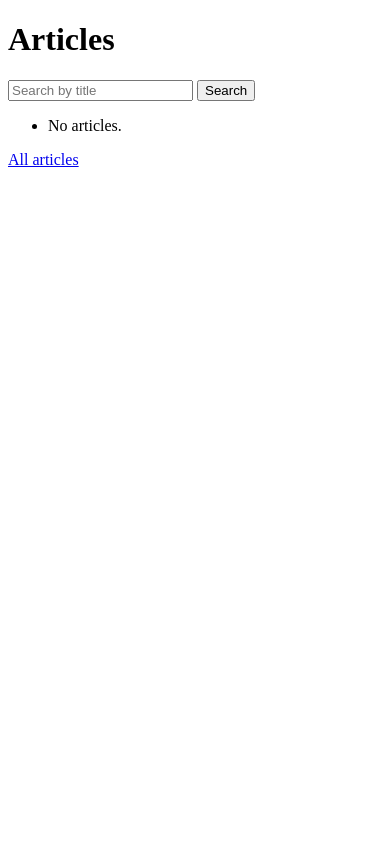
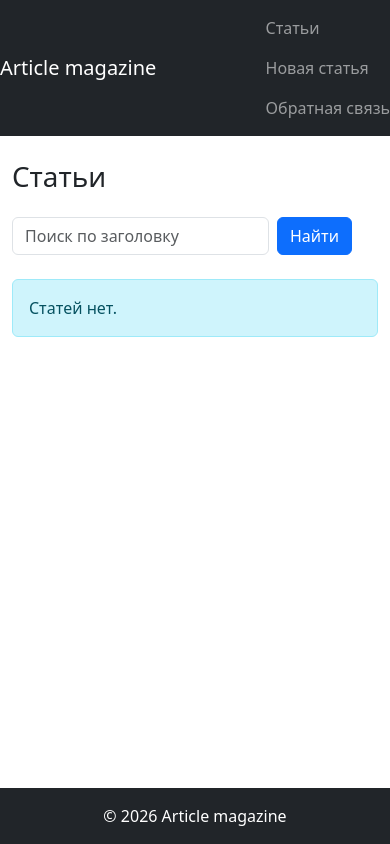
Before and after one commit to AZAA-brat/homework, a Django app: page /articles/ in a window 390 px wide. Run offline with Django 5.2, Linux system fonts and the light colour scheme; data that the repository does not hold is empty.

Commit message:
homework

```diff
--- a/articles/admin.py
+++ b/articles/admin.py
@@ -1,5 +1,5 @@
 from django.contrib import admin
-from .models import Article, Category
+from .models import Article, Category, Feedback
 
 
 admin.site.site_header = "Article magazine"
@@ -8,3 +8,4 @@ admin.site.index_title = "Article management"
 
 admin.site.register(Article)
 admin.site.register(Category)
+admin.site.register(Feedback)
--- a/articles/templates/articles/article_list.html
+++ b/articles/templates/articles/article_list.html
@@ -1,19 +1,39 @@
-<!DOCTYPE html>
-<html lang="en">
-<head><meta charset="utf-8"><title>{% if category %}{{ category.name }}{% else %}Articles{% endif %}</title></head>
-<body>
-<h1>{% if category %}{{ category.name }}{% else %}Articles{% endif %}</h1>
-<form method="get" action="{% url 'article_list' %}">
-    <input type="text" name="q" value="{{ q }}" placeholder="Search by title">
-    <button type="submit">Search</button>
-</form>
-<ul>
-    {% for article in articles %}
-    <li><a href="{% url 'article_detail' article.pk %}">{{ article.title }}</a></li>
-    {% empty %}
-    <li>No articles.</li>
-    {% endfor %}
-</ul>
-<a href="{% url 'article_list' %}">All articles</a>
-</body>
-</html>
+{% extends 'base.html' %}
+
+{% block title %}{% if category %}{{ category.name }}{% else %}Статьи{% endif %}{% endblock %}
+
+{% block content %}
+    <h1 class="mb-4">{% if category %}{{ category.name }}{% else %}Статьи{% endif %}</h1>
+
+    <form method="get" action="{% url 'article_list' %}" class="row g-2 mb-4">
+        <div class="col-auto">
+            <input type="text" name="q" value="{{ q }}" class="form-control" placeholder="Поиск по заголовку">
+        </div>
+        <div class="col-auto">
+            <button type="submit" class="btn btn-primary">Найти</button>
+        </div>
+    </form>
+
+    <div class="list-group">
+        {% for article in articles %}
+            <article class="list-group-item mb-2">
+                <h2 class="h5 mb-1"><a href="{% url 'article_detail' article.pk %}">{{ article.title }}</a></h2>
+                <p class="text-muted small mb-2">
+                    {{ article.created_at|date:"d.m.Y" }}
+                    {% if article.category %}
+                        &middot; <a href="{% url 'category' article.category.slug %}">{{ article.category.name }}</a>
+                    {% endif %}
+                </p>
+                <p class="mb-2">{{ article.text|truncatewords:20 }}</p>
+                <a class="btn btn-sm btn-outline-primary" href="{% url 'article_detail' article.pk %}">Читать</a>
+                <a class="btn btn-sm btn-outline-secondary" href="{% url 'article_edit' article.pk %}">Редактировать</a>
+            </article>
+        {% empty %}
+            <div class="alert alert-info">Статей нет.</div>
+        {% endfor %}
+    </div>
+
+    {% if category %}
+        <a class="btn btn-link mt-3" href="{% url 'article_list' %}">Все статьи</a>
+    {% endif %}
+{% endblock %}
--- /dev/null
+++ b/articles/templates/base.html
@@ -0,0 +1,42 @@
+<!DOCTYPE html>
+<html lang="ru">
+<head>
+    <meta charset="utf-8">
+    <meta name="viewport" content="width=device-width, initial-scale=1">
+    <title>{% block title %}Блог со статьями{% endblock %}</title>
+    <link href="https://cdn.jsdelivr.net/npm/bootstrap@5.3.3/dist/css/bootstrap.min.css" rel="stylesheet">
+</head>
+<body class="d-flex flex-column min-vh-100">
+<header class="bg-dark">
+    <nav class="container navbar navbar-expand-lg navbar-dark">
+        <a class="navbar-brand" href="{% url 'article_list' %}">Article magazine</a>
+        <ul class="navbar-nav">
+            <li class="nav-item"><a class="nav-link" href="{% url 'article_list' %}">Статьи</a></li>
+            <li class="nav-item"><a class="nav-link" href="{% url 'article_new' %}">Новая статья</a></li>
+            <li class="nav-item"><a class="nav-link" href="{% url 'feedback' %}">Обратная связь</a></li>
+        </ul>
+    </nav>
+</header>
+
+<main class="container flex-grow-1 py-4">
+    {% if messages %}
+        <div class="mb-3">
+            {% for message in messages %}
+                <div class="alert alert-{{ message.tags }} alert-dismissible fade show" role="alert">
+                    {{ message }}
+                    <button type="button" class="btn-close" data-bs-dismiss="alert" aria-label="Закрыть"></button>
+                </div>
+            {% endfor %}
+        </div>
+    {% endif %}
+
+    {% block content %}{% endblock %}
+</main>
+
+<footer class="bg-dark text-white text-center py-3 mt-auto">
+    <div class="container">&copy; 2026 Article magazine</div>
+</footer>
+
+<script src="https://cdn.jsdelivr.net/npm/bootstrap@5.3.3/dist/js/bootstrap.bundle.min.js"></script>
+</body>
+</html>
--- a/articles/urls.py
+++ b/articles/urls.py
@@ -4,6 +4,9 @@ from . import views
 
 urlpatterns = [
     path('articles/', views.article_list, name='article_list'),
+    path('articles/new/', views.article_new, name='article_new'),
+    path('articles/<int:pk>/edit/', views.article_edit, name='article_edit'),
     path('articles/<int:pk>/', views.article_detail, name='article_detail'),
     path('category/<slug:slug>/', views.category, name='category'),
+    path('feedback/', views.feedback, name='feedback'),
 ]
--- a/articles/views.py
+++ b/articles/views.py
@@ -1,6 +1,8 @@
-from django.shortcuts import get_object_or_404, render
+from django.contrib import messages
+from django.shortcuts import get_object_or_404, redirect, render
 
-from .models import Article, Category
+from .forms import ArticleForm, FeedbackForm
+from .models import Article, Category, Feedback
 
 
 def article_list(request):
@@ -16,6 +18,31 @@ def article_detail(request, pk):
     return render(request, 'articles/article_detail.html', {'article': article})
 
 
+def article_new(request):
+    if request.method == 'POST':
+        form = ArticleForm(request.POST)
+        if form.is_valid():
+            article = form.save()
+            messages.success(request, 'Статья создана.')
+            return redirect('article_detail', pk=article.pk)
+    else:
+        form = ArticleForm()
+    return render(request, 'articles/article_form.html', {'form': form})
+
+
+def article_edit(request, pk):
+    article = get_object_or_404(Article, pk=pk)
+    if request.method == 'POST':
+        form = ArticleForm(request.POST, instance=article)
+        if form.is_valid():
+            article = form.save()
+            messages.success(request, 'Статья обновлена.')
+            return redirect('article_detail', pk=article.pk)
+    else:
+        form = ArticleForm(instance=article)
+    return render(request, 'articles/article_form.html', {'form': form})
+
+
 def category(request, slug):
     category = get_object_or_404(Category, slug=slug)
     articles = Article.objects.filter(category=category)
@@ -23,3 +50,15 @@ def category(request, slug):
         'articles': articles,
         'category': category,
     })
+
+
+def feedback(request):
+    if request.method == 'POST':
+        form = FeedbackForm(request.POST)
+        if form.is_valid():
+            Feedback.objects.create(**form.cleaned_data)
+            messages.success(request, 'Спасибо! Ваше сообщение сохранено.')
+            return redirect('feedback')
+    else:
+        form = FeedbackForm()
+    return render(request, 'articles/feedback.html', {'form': form})
```
Also changed, not shown: articles/forms.py (added, +41 -0 lines), articles/models.py (+10 -0 lines), articles/templates/articles/article_detail.html (+19 -13 lines), articles/templates/articles/article_form.html (added, +22 -0 lines), articles/templates/articles/feedback.html (added, +21 -0 lines), articles/tests.py (+84 -1 lines), articles/migrations/0003_feedback.py (added).
